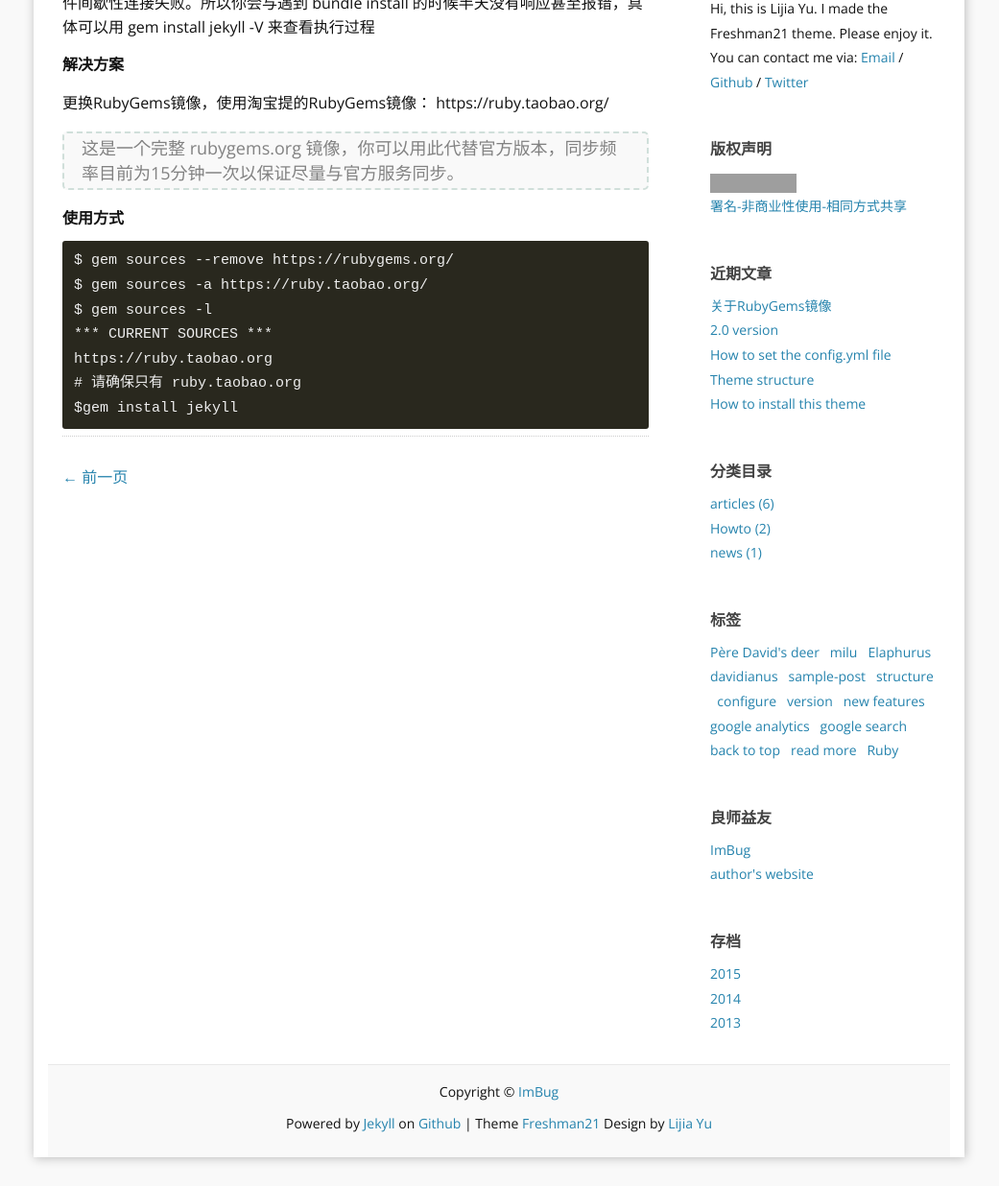
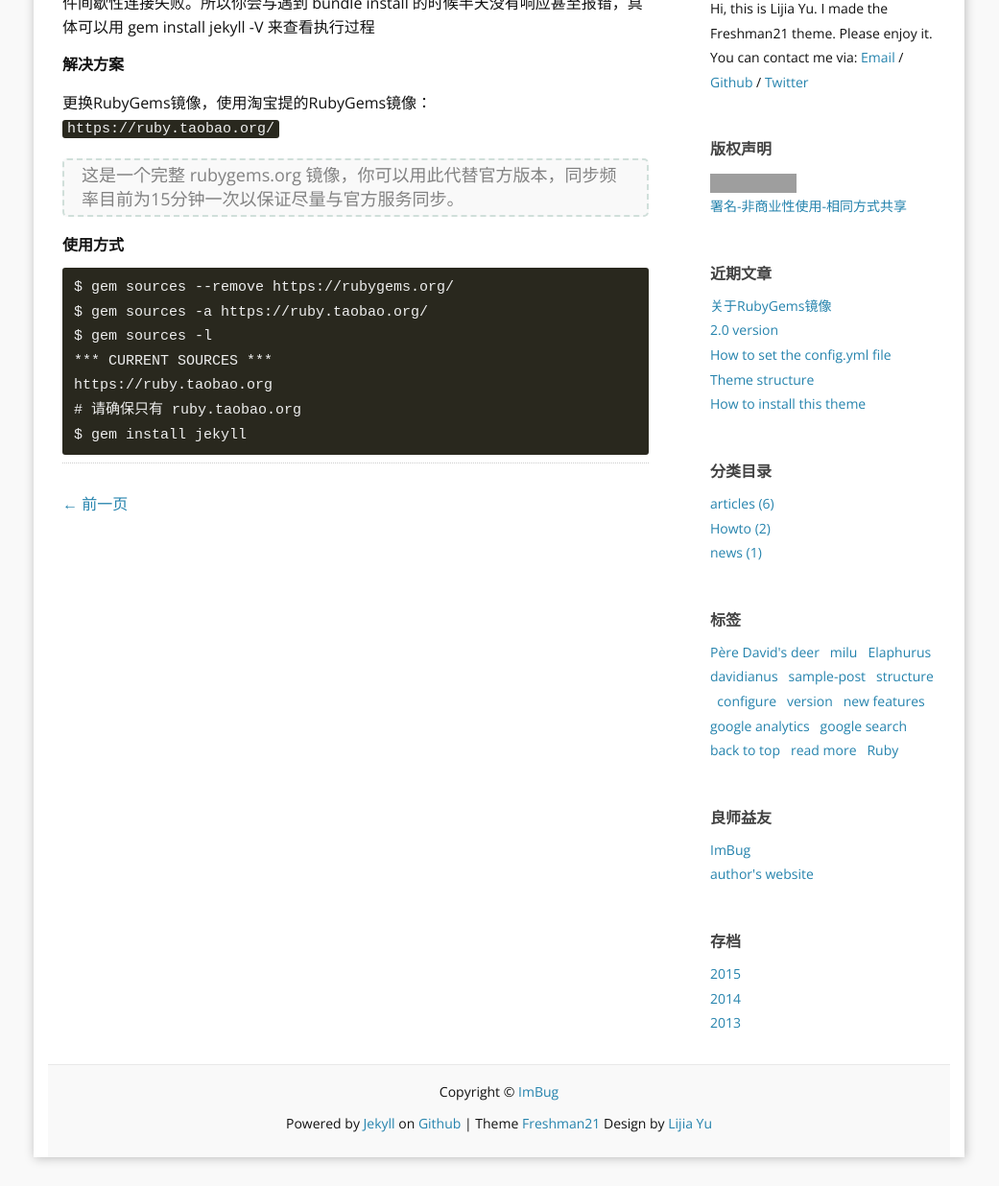
Before and after one commit to shanshouchen/blog, a Jekyll site: the page built from _posts/2015-04-23-关于RubyGems镜像.md, in a window 1280 px wide, cut to the strip 400-1636 px from the top of the page. Shown: the whole strip at 96% size, without its empty margins (120-1161 px from the left). Built offline with Jekyll 4.4.1, drawn with Linux system fonts in a browser that asks for light colours; comment, search, counter and statistics services are not loaded; grey boxes are pictures that could not be loaded.

```diff
--- a/_posts/2015-04-23-关于RubyGems镜像.md
+++ b/_posts/2015-04-23-关于RubyGems镜像.md
@@ -7,6 +7,7 @@ comments: true
 description: 由于国内网络原因（你懂的），导致 rubygems.org 存放在 Amazon S3 上面的资源文件间歇性连接失败
 ---
 
+
 **gem install jekyll 报错的原因**
 
 由于国内网络原因（你懂的），导致 `rubygems.org` 存放在 Amazon S3 上面的资源文件间歇性连接失败。所以你会与遇到 bundle install 的时候半天没有响应甚至报错，具体可以用 gem install jekyll -V 来查看执行过程
@@ -15,7 +16,7 @@ description: 由于国内网络原因（你懂的），导致 rubygems.org 存
 **解决方案**
 
 更换RubyGems镜像，使用淘宝提的RubyGems镜像：
-      https://ruby.taobao.org/
+`https://ruby.taobao.org/`
 
 > 这是一个完整 rubygems.org 镜像，你可以用此代替官方版本，同步频率目前为15分钟一次以保证尽量与官方服务同步。
 
@@ -29,4 +30,4 @@ description: 由于国内网络原因（你懂的），导致 rubygems.org 存
     *** CURRENT SOURCES ***
     https://ruby.taobao.org
     # 请确保只有 ruby.taobao.org
-    $gem install jekyll
+    $ gem install jekyll
```
